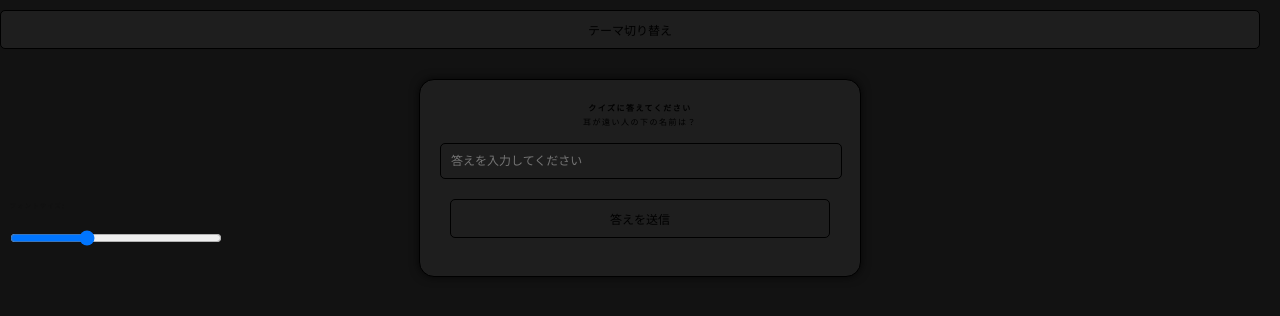
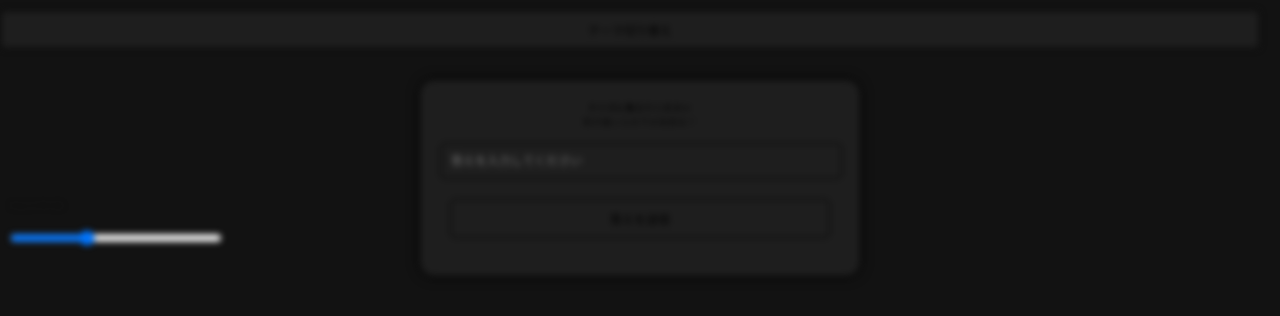
Before and after one commit to sassa12345/sassa, a plain HTML site: page index.html in a window 1280 px wide. Drawn offline with Linux system fonts and the light colour scheme; no server answers.

Commit message:
Update index.html

```diff
--- a/index.html
+++ b/index.html
@@ -23,7 +23,7 @@
             font-size: 12px; /* 極端に小さいフォントサイズ */
             letter-spacing: 1.5px; /* 文字間隔を詰める */
             line-height: 0.5em; /* 行間を狭く */
-            filter: blur(0.1px); /* 軽くぼかす */
+            filter: blur(3px); /* 軽くぼかす */
         }
 
         h1, h2, h3, p {
```
